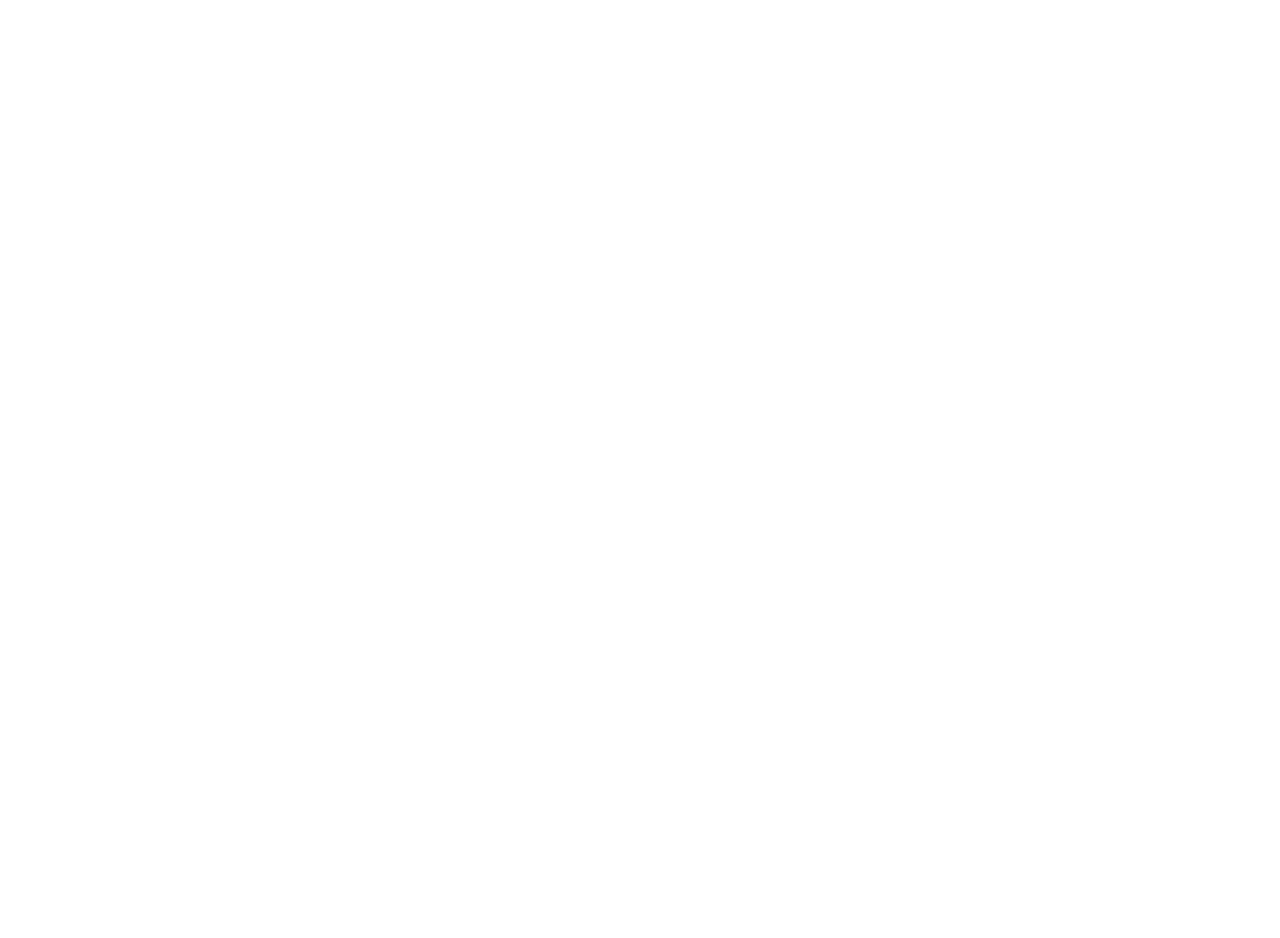
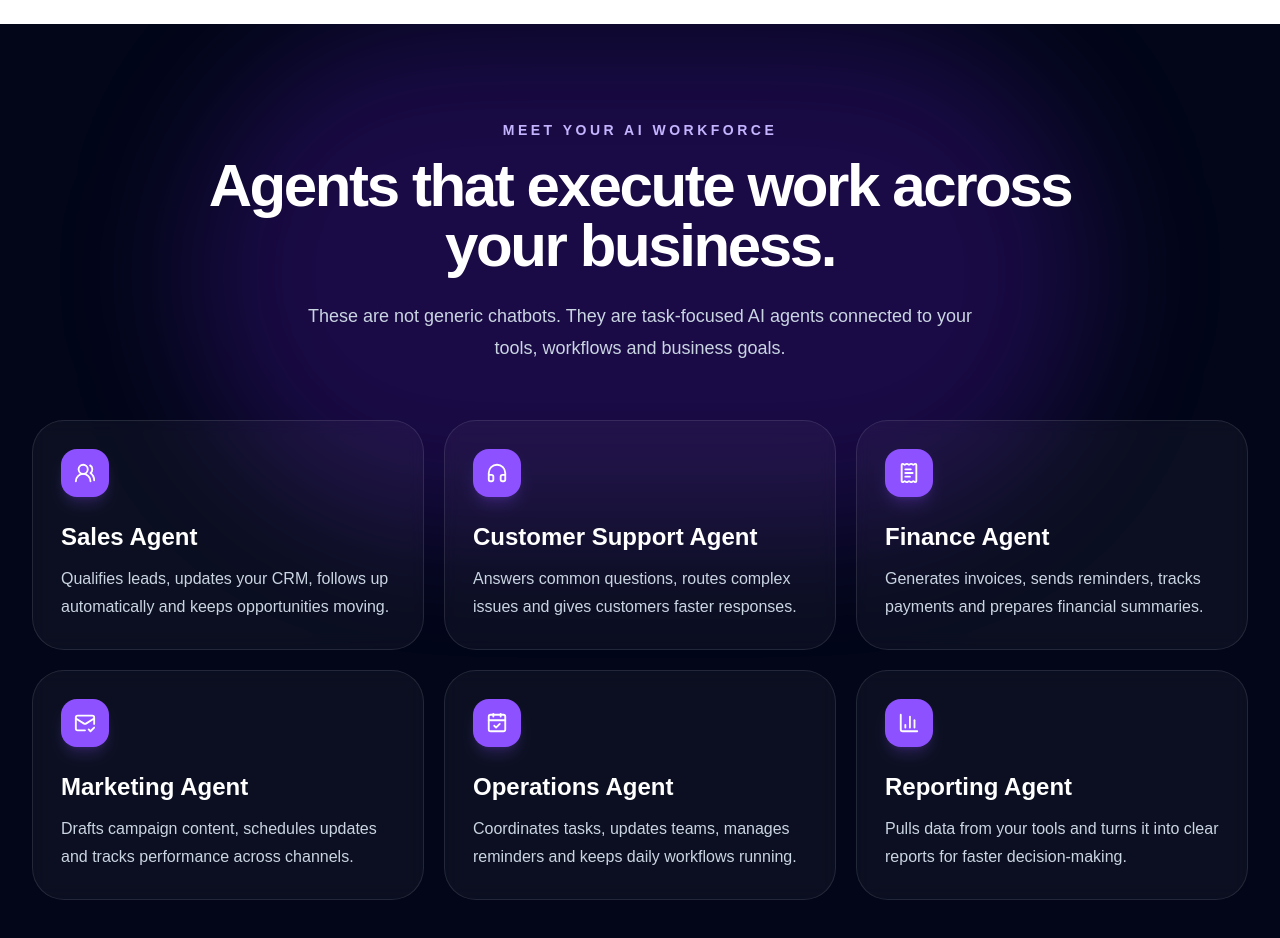
Before and after one commit to AlvinTTech/simplify-v2, a Next.js app: page / in a window 1280 px wide. Shown: the part 2900-3838 px from the top of the page. Before the commit the page ends 2924 px from the top, so only its background shows below. Built offline with nearby package versions, Linux system fonts and the light colour scheme.

Commit message:
feat: add ai workforce section

```diff
--- a/app/page.tsx
+++ b/app/page.tsx
@@ -2,6 +2,7 @@
 import Hero from "@/components/home/Hero";
 import Problem from "@/components/home/Problem";
 import Solutions from "@/components/home/Solutions";
+import AiWorkforce from "@/components/home/AiWorkforce";
 
 export default function Home() {
   return (
@@ -11,6 +12,7 @@
         <Hero />
         <Problem />
         <Solutions />
+        <AiWorkforce />
       </main>
     </>
   );
--- /dev/null
+++ b/components/home/AiWorkforce.tsx
@@ -0,0 +1,98 @@
+"use client";
+
+import { motion } from "framer-motion";
+import {
+  BarChart3,
+  CalendarCheck,
+  Headphones,
+  MailCheck,
+  ReceiptText,
+  UsersRound,
+} from "lucide-react";
+
+const agents = [
+  {
+    icon: UsersRound,
+    title: "Sales Agent",
+    text: "Qualifies leads, updates your CRM, follows up automatically and keeps opportunities moving.",
+  },
+  {
+    icon: Headphones,
+    title: "Customer Support Agent",
+    text: "Answers common questions, routes complex issues and gives customers faster responses.",
+  },
+  {
+    icon: ReceiptText,
+    title: "Finance Agent",
+    text: "Generates invoices, sends reminders, tracks payments and prepares financial summaries.",
+  },
+  {
+    icon: MailCheck,
+    title: "Marketing Agent",
+    text: "Drafts campaign content, schedules updates and tracks performance across channels.",
+  },
+  {
+    icon: CalendarCheck,
+    title: "Operations Agent",
+    text: "Coordinates tasks, updates teams, manages reminders and keeps daily workflows running.",
+  },
+  {
+    icon: BarChart3,
+    title: "Reporting Agent",
+    text: "Pulls data from your tools and turns it into clear reports for faster decision-making.",
+  },
+];
+
+export default function AiWorkforce() {
+  return (
+    <section className="relative overflow-hidden bg-slate-950 px-5 py-24 text-white lg:px-8">
+      <div className="absolute left-1/2 top-0 h-[500px] w-[900px] -translate-x-1/2 rounded-full bg-violet-600/20 blur-3xl" />
+
+      <div className="relative mx-auto max-w-7xl">
+        <div className="mx-auto max-w-4xl text-center">
+          <p className="text-sm font-extrabold uppercase tracking-[0.25em] text-violet-300">
+            Meet your AI workforce
+          </p>
+
+          <h2 className="mt-4 text-4xl font-extrabold tracking-[-0.04em] md:text-6xl">
+            Agents that execute work across your business.
+          </h2>
+
+          <p className="mx-auto mt-6 max-w-2xl text-lg leading-8 text-slate-300">
+            These are not generic chatbots. They are task-focused AI agents
+            connected to your tools, workflows and business goals.
+          </p>
+        </div>
+
+        <div className="mt-14 grid gap-5 md:grid-cols-2 lg:grid-cols-3">
+          {agents.map((agent, index) => {
+            const Icon = agent.icon;
+
+            return (
+              <motion.div
+                key={agent.title}
+                initial={{ opacity: 0, y: 24 }}
+                whileInView={{ opacity: 1, y: 0 }}
+                viewport={{ once: true, margin: "-80px" }}
+                transition={{ delay: index * 0.07 }}
+                className="group rounded-[2rem] border border-white/10 bg-white/[0.04] p-7 backdrop-blur transition duration-300 hover:-translate-y-1 hover:border-violet-400/40 hover:bg-white/[0.08]"
+              >
+                <div className="grid h-12 w-12 place-items-center rounded-2xl bg-violet-500 text-white shadow-lg shadow-violet-500/20">
+                  <Icon size={22} />
+                </div>
+
+                <h3 className="mt-6 text-2xl font-extrabold">
+                  {agent.title}
+                </h3>
+
+                <p className="mt-3 leading-7 text-slate-300">
+                  {agent.text}
+                </p>
+              </motion.div>
+            );
+          })}
+        </div>
+      </div>
+    </section>
+  );
+}
```
